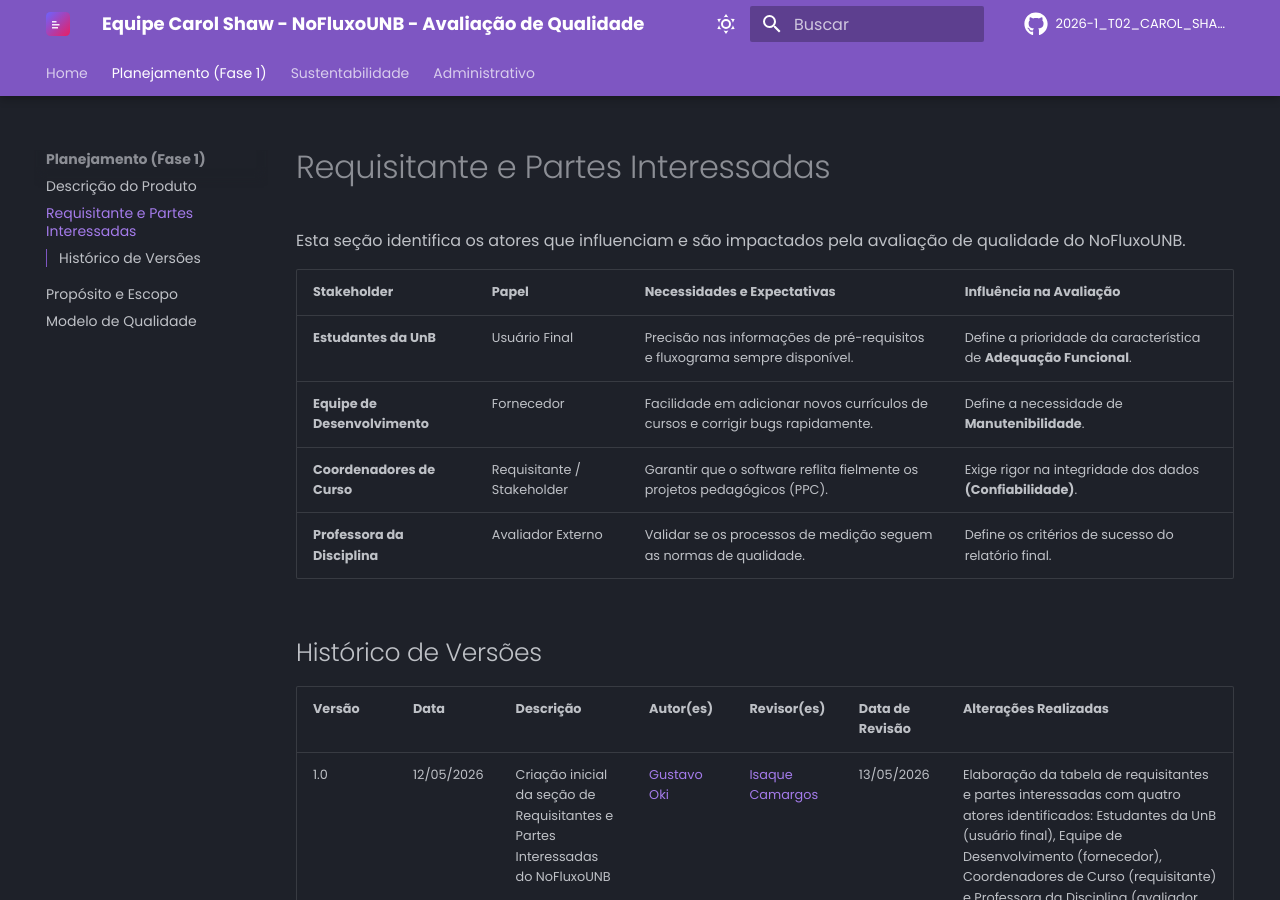
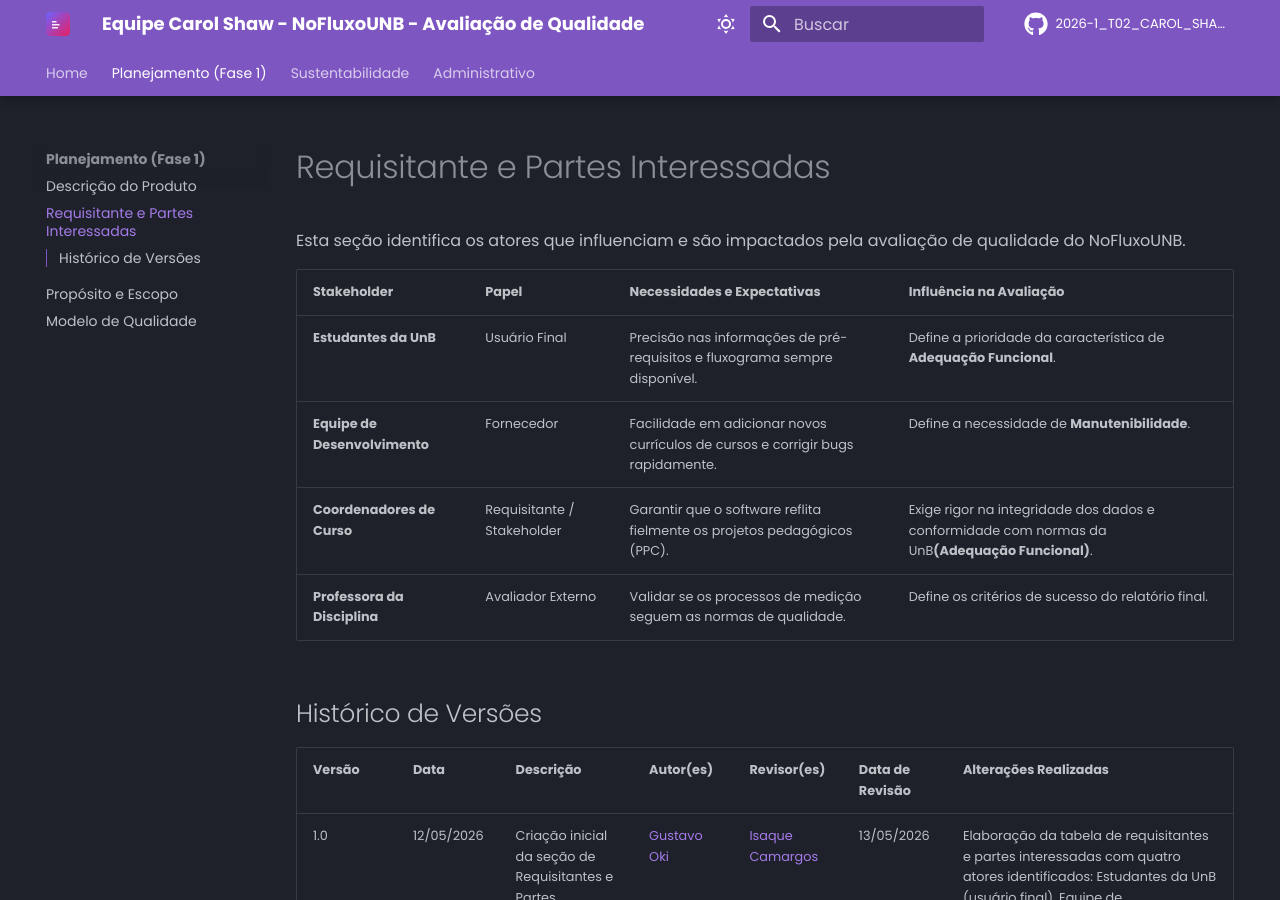
Before and after one commit to FCTE-Qualidade-de-Software-1/2026-1_T02_CAROL_SHAW, an MkDocs documentation site: the page built from docs/projeto/stakeholders.md, in a window 1280 px wide and 900 px high. Built offline with MkDocs 1.6.1 and Material for MkDocs 9.7.7, drawn with Linux system fonts in a browser that asks for light colours; comment, search, counter and statistics services are not loaded.

Commit message:
UPDATE Requisitantes Coordenadores de curso

```diff
--- a/docs/projeto/stakeholders.md
+++ b/docs/projeto/stakeholders.md
@@ -6,7 +6,7 @@
 | :--- | :--- | :--- | :--- |
 | **Estudantes da UnB** | Usuário Final | Precisão nas informações de pré-requisitos e fluxograma sempre disponível. | Define a prioridade da característica de **Adequação Funcional**. |
 | **Equipe de Desenvolvimento** | Fornecedor | Facilidade em adicionar novos currículos de cursos e corrigir bugs rapidamente. | Define a necessidade de **Manutenibilidade**. |
-| **Coordenadores de Curso** | Requisitante / Stakeholder | Garantir que o software reflita fielmente os projetos pedagógicos (PPC). | Exige rigor na integridade dos dados **(Confiabilidade)**. |
+| **Coordenadores de Curso** | Requisitante / Stakeholder | Garantir que o software reflita fielmente os projetos pedagógicos (PPC). | Exige rigor na integridade dos dados e conformidade com normas da UnB**(Adequação Funcional)**. |
 | **Professora da Disciplina** | Avaliador Externo | Validar se os processos de medição seguem as normas de qualidade. | Define os critérios de sucesso do relatório final. |
 
 ## Histórico de Versões
```
